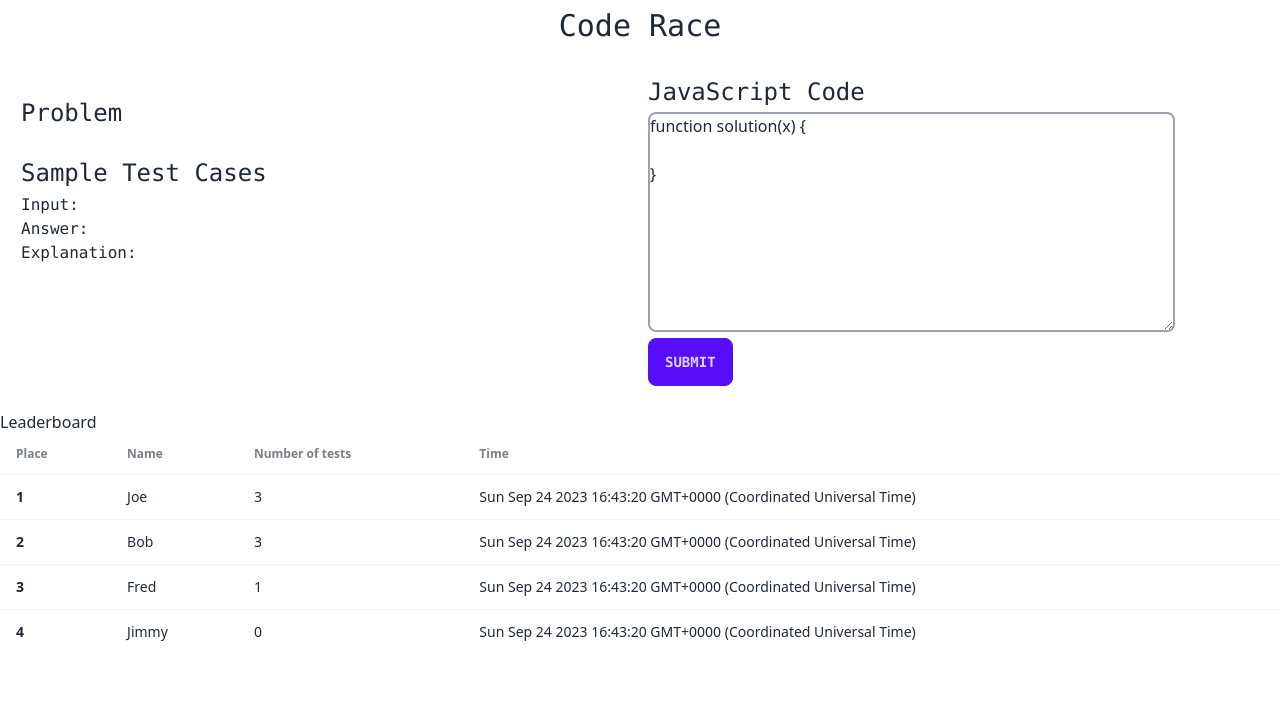
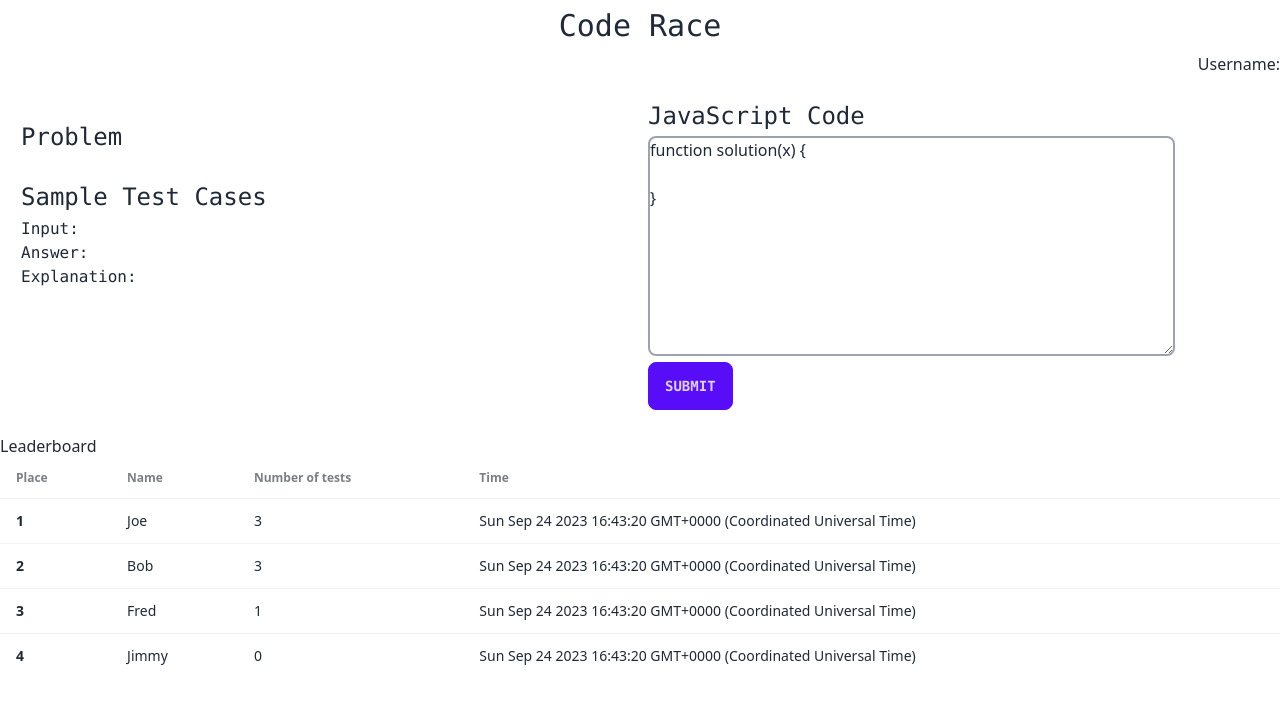
Before and after one commit to jack-rabe/hackuiowa, a Next.js app in the folder code-racer/: page /game in a window 1280 px wide. Shown: the top 704 px of the page. Built offline with nearby package versions, Linux system fonts and the light colour scheme; no server answers.

Commit message:
remove ProblemStatement.js

```diff
--- a/code-racer/src/components/ProblemStatement.jsx
+++ /dev/null
@@ -1,3 +0,0 @@
-export default function ProblemStatement(props) {
-  return <div>{props.problem}</div>;
-}
--- a/code-racer/src/components/TestOutput.jsx
+++ b/code-racer/src/components/TestOutput.jsx
@@ -15,9 +15,11 @@ function TestOutput(props) {
   if (allTests.length === 0) {
     return <div>No test cases provided.</div>;
   }
+
   return (
     <>
       <div className="text-2xl">Test Cases</div>
+
       {allTests.map((element, index) => (
         <div key={index}>
           Case: {element.testInputs}
--- a/code-racer/src/pages/game.js
+++ b/code-racer/src/pages/game.js
@@ -1,7 +1,6 @@
 import { useEffect, useState } from "react";
 import React from "react";
 import Solution from "@/components/Solution";
-import ProblemStatement from "@/components/ProblemStatement";
 import TestCases from "@/components/TestCases";
 import TestOutput from "@/components/TestOutput";
 import Leaderboard from "@/components/Leaderboard";
@@ -93,12 +92,12 @@ export default function Game() {
   return (
     <>
       <h1 className="text-center font-mono text-3xl m-2">Code Race</h1>
-      <div class="text-right">{username}</div>
+      <div class="text-right">Username: {username}</div>
       <br />
       <div className="grid grid-cols-2 gap-4">
         <div className="font-mono col-span-1 border border-white m-2 p-3 rounded-lg">
           <h3 className="text-2xl pb-1">Problem</h3>
-          <ProblemStatement problem={problem} />
+          <div>{problem}</div>
           <br />
           <h3 className="text-2xl pb-1">Sample Test Cases</h3>
           <TestCases cases={testCases} />
```
